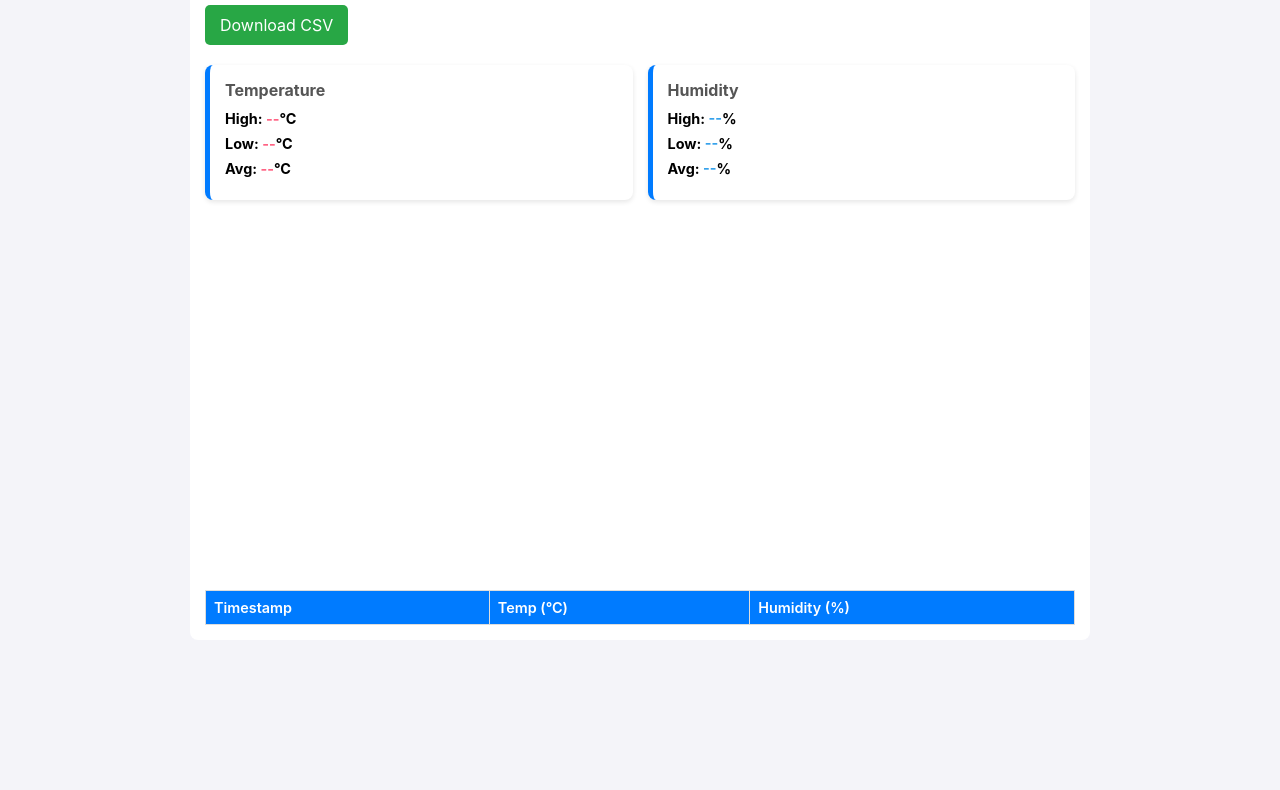
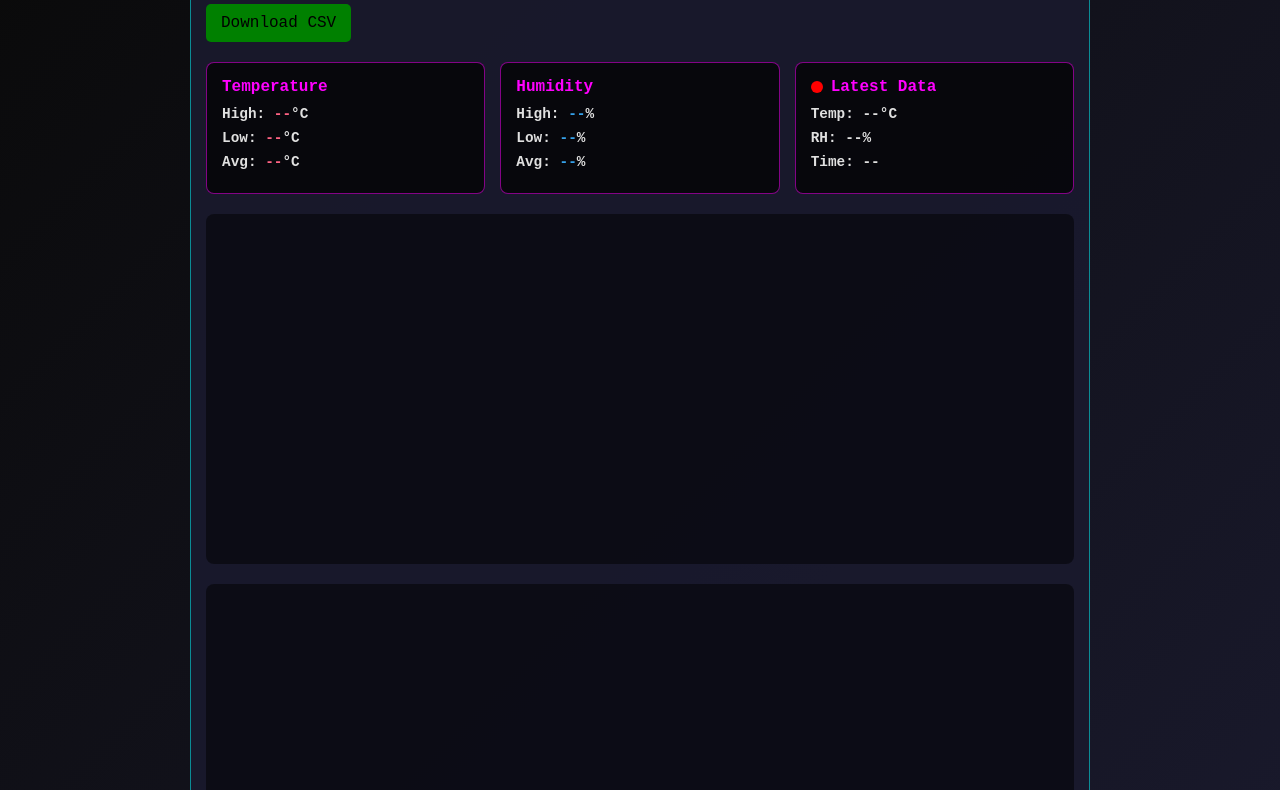
Before and after one commit to sahanbsb/sensor-data, a plain HTML site: page dashboard/index.html in a window 1280 px wide. Shown: the part 69-859 px from the top of the page. Before the commit the page ends 800 px from the top, so only its background shows below. Drawn offline with nearby package versions, Linux system fonts and the light colour scheme; no server answers.

Commit message:
dark theme. updated charts. added latest data box.
Co-authored-by: Copilot <copilot@github.com>

```diff
--- a/dashboard/index.html
+++ b/dashboard/index.html
@@ -14,23 +14,28 @@
         }
 
         body {
-            font-family: -apple-system, BlinkMacSystemFont, 'Segoe UI', Roboto, sans-serif;
+            font-family: 'Courier New', monospace;
             margin: 0;
             padding: 10px;
-            background: #f4f4f9;
+            background: linear-gradient(135deg, #0a0a0a, #1a1a2e);
+            color: #e0e0e0;
+            min-height: 100vh;
         }
 
         .container {
             max-width: 900px;
             margin: auto;
-            background: white;
+            background: rgba(26, 26, 46, 0.9);
             padding: 15px;
-            border-radius: 8px;
+            border-radius: 15px;
+            border: 1px solid rgba(0, 255, 255, 0.5);
         }
 
         h2 {
             margin-top: 0;
             font-size: 1.5rem;
+            color: #00ffff;
+            text-align: center;
         }
 
         table {
@@ -39,26 +44,29 @@
             margin-top: 20px;
             font-size: 0.9rem;
             overflow-x: auto;
+            background: rgba(0, 0, 0, 0.5);
+            border-radius: 8px;
+            overflow: hidden;
         }
 
         th,
         td {
-            border: 1px solid #ddd;
+            border: 1px solid rgba(0, 255, 255, 0.3);
             padding: 8px;
             text-align: left;
         }
 
         th {
-            background-color: #007bff;
-            color: white;
+            background: linear-gradient(90deg, #00ffff, #0080ff);
+            color: #000;
             font-weight: 600;
         }
 
         .btn {
             display: inline-block;
             padding: 10px 15px;
-            background: #28a745;
-            color: white;
+            background: #008000;
+            color: #000;
             text-decoration: none;
             border-radius: 5px;
             margin-bottom: 20px;
@@ -69,7 +77,7 @@
         }
 
         .btn:active {
-            background: #218838;
+            background: #008000;
         }
 
         .stats-container {
@@ -82,17 +90,16 @@
         .stat-card {
             flex: 1;
             min-width: 150px;
-            background: #fff;
+            background: rgba(0, 0, 0, 0.7);
             padding: 15px;
             border-radius: 8px;
-            box-shadow: 0 2px 5px rgba(0, 0, 0, 0.1);
-            border-left: 5px solid #007bff;
+            border: 1px solid rgba(255, 0, 255, 0.5);
         }
 
         .stat-card h3 {
             margin-top: 0;
             margin-bottom: 10px;
-            color: #555;
+            color: #ff00ff;
             font-size: 1rem;
         }
 
@@ -100,13 +107,17 @@
             margin: 8px 0;
             font-weight: bold;
             font-size: 0.9rem;
+            color: #e0e0e0;
         }
 
-        #sensorChart {
+        #tempChart,
+        #humChart {
             width: 100% !important;
             height: auto !important;
             max-height: 350px;
             margin-bottom: 20px;
+            background: rgba(0, 0, 0, 0.5);
+            border-radius: 8px;
         }
 
         #temp-high,
@@ -119,6 +130,23 @@
         #hum-low,
         #hum-avg {
             color: #36a2eb;
+        }
+
+        .status-indicator {
+            display: inline-block;
+            width: 12px;
+            height: 12px;
+            border-radius: 50%;
+            margin-right: 8px;
+            vertical-align: middle;
+        }
+
+        .status-live {
+            background-color: #00ff00;
+        }
+
+        .status-offline {
+            background-color: #ff0000;
         }
 
         /* Mobile Responsiveness */
@@ -170,7 +198,8 @@
                 font-size: 1rem;
             }
 
-            #sensorChart {
+            #tempChart,
+            #humChart {
                 max-height: 300px;
             }
         }
@@ -221,7 +250,8 @@
                 font-size: 0.9rem;
             }
 
-            #sensorChart {
+            #tempChart,
+            #humChart {
                 max-height: 320px;
             }
         }
@@ -230,7 +260,7 @@
 
 <body>
     <div class="container">
-        <h2>Temp & Humidity Dashboard</h2>
+        <h2>Sensor Dashboard</h2>
         <a href="sensor_data.csv" class="btn" download>Download CSV</a>
         <div class="stats-container">
             <div class="stat-card">
@@ -245,8 +275,15 @@
                 <p>Low: <span id="hum-low">--</span>%</p>
                 <p>Avg: <span id="hum-avg">--</span>%</p>
             </div>
+            <div class="stat-card">
+                <h3><span class="status-indicator status-offline" id="status-circle"></span>Latest Data</h3>
+                <p>Temp: <span id="latest-temp">--</span>°C</p>
+                <p>RH: <span id="latest-rh">--</span>%</p>
+                <p>Time: <span id="latest-time">--</span></p>
             </div>
-        <canvas id="sensorChart" width="400" height="200"></canvas>
+        </div>
+        <canvas id="tempChart" width="400" height="200"></canvas>
+        <canvas id="humChart" width="400" height="200"></canvas>
 
         <table id="dataTable">
             <thead>
@@ -285,6 +322,9 @@
             let tempSum = 0, humSum = 0, count = 0;
             let maxTemp = -Infinity, minTemp = Infinity;
             let maxHum = -Infinity, minHum = Infinity;
+            let latestTimestamp = null;
+            let latestTemp = null;
+            let latestHum = null;
 
             // Define the cutoff (24 hours ago)
             const now = new Date();
@@ -315,6 +355,13 @@
                     if (h > maxHum) maxHum = h;
                     if (h < minHum) minHum = h;
 
+                    // Track latest data point
+                    if (latestTimestamp === null || localDate.getTime() > latestTimestamp.getTime()) {
+                        latestTimestamp = localDate;
+                        latestTemp = t;
+                        latestHum = h;
+                    }
+
                     // Add to Table
                     const tr = `<tr>
                 <td>${localDate.toLocaleString('en-GB')}</td>
@@ -334,11 +381,28 @@
                 document.getElementById('hum-high').innerText = maxHum.toFixed(1);
                 document.getElementById('hum-low').innerText = minHum.toFixed(1);
                 document.getElementById('hum-avg').innerText = (humSum / count).toFixed(1);
+
+                // Update Latest Data Box
+                if (latestTimestamp) {
+                    document.getElementById('latest-temp').innerText = latestTemp.toFixed(1);
+                    document.getElementById('latest-rh').innerText = latestHum.toFixed(1);
+                    document.getElementById('latest-time').innerText = latestTimestamp.toLocaleString('en-GB');
+
+                    // Check if data is live (within 10 minutes)
+                    const tenMinutesAgo = now.getTime() - (10 * 60 * 1000);
+                    const isLive = latestTimestamp.getTime() > tenMinutesAgo;
+
+                    const statusCircle = document.getElementById('status-circle');
+                    statusCircle.classList.remove('status-live', 'status-offline');
+                    statusCircle.classList.add(isLive ? 'status-live' : 'status-offline');
+                }
             }
 
-            if (window.myChart) window.myChart.destroy();
+            if (window.tempChart && typeof window.tempChart.destroy === 'function') window.tempChart.destroy();
+            if (window.humChart && typeof window.humChart.destroy === 'function') window.humChart.destroy();
 
-            window.myChart = new Chart(document.getElementById('sensorChart'), {
+            try {
+                window.tempChart = new Chart(document.getElementById('tempChart'), {
                     type: 'line',
                     data: {
                         datasets: [
@@ -347,16 +411,10 @@
                                 data: chartDataTemp,
                                 borderColor: '#ff6384',
                                 backgroundColor: 'rgba(255, 99, 132, 0.1)',
-                            fill: true,
-                            tension: 0.3,
-                            spanGaps: false // This ensures gaps appear if data is missing
-                        },
-                        {
-                            label: 'Humidity (%)',
-                            data: chartDataHum,
-                            borderColor: '#36a2eb',
-                            backgroundColor: 'rgba(54, 162, 235, 0.1)',
-                            fill: true,
+                                fill: false,
+                                borderWidth: 1.5,
+                                pointRadius: 0,
+                                pointHoverRadius: 6,
                                 tension: 0.3,
                                 spanGaps: false
                             }
@@ -364,9 +422,23 @@
                     },
                     options: {
                         responsive: true,
+                        plugins: {
+                            tooltip: {
+                                mode: 'index',
+                                intersect: false
+                            }
+                        },
+                        hover: {
+                            mode: 'index',
+                            intersect: false
+                        },
+                        interaction: {
+                            mode: 'index',
+                            intersect: false,
+                        },
                         scales: {
                             x: {
-                            type: 'time', // CRITICAL: This enables the actual passage of time
+                                type: 'time',
                                 time: {
                                     unit: 'hour',
                                     displayFormats: {
@@ -376,11 +448,70 @@
                                 title: { display: true, text: 'Local Time' }
                             },
                             y: {
-                            title: { display: true, text: 'Value' }
+                                title: { display: true, text: 'Temperature (°C)' }
                             }
                         }
                     }
                 });
+            } catch (error) {
+                console.error('Error creating temperature chart:', error);
+            }
+
+            try {
+                window.humChart = new Chart(document.getElementById('humChart'), {
+                    type: 'line',
+                    data: {
+                        datasets: [
+                            {
+                                label: 'Humidity (%)',
+                                data: chartDataHum,
+                                borderColor: '#36a2eb',
+                                backgroundColor: 'rgba(54, 162, 235, 0.1)',
+                                fill: false,
+                                borderWidth: 1.5,
+                                pointRadius: 0,
+                                pointHoverRadius: 6,
+                                tension: 0.3,
+                                spanGaps: false
+                            }
+                        ]
+                    },
+                    options: {
+                        responsive: true,
+                        plugins: {
+                            tooltip: {
+                                mode: 'index',
+                                intersect: false
+                            }
+                        },
+                        hover: {
+                            mode: 'index',
+                            intersect: false
+                        },
+                        interaction: {
+                            mode: 'index',
+                            intersect: false,
+                        },
+                        scales: {
+                            x: {
+                                type: 'time',
+                                time: {
+                                    unit: 'hour',
+                                    displayFormats: {
+                                        hour: 'HH:mm'
+                                    }
+                                },
+                                title: { display: true, text: 'Local Time' }
+                            },
+                            y: {
+                                title: { display: true, text: 'Humidity (%)' }
+                            }
+                        }
+                    }
+                });
+            } catch (error) {
+                console.error('Error creating humidity chart:', error);
+            }
         }
 
         fetchData();
```
Lines whose indentation alone changed are shown as unchanged.
